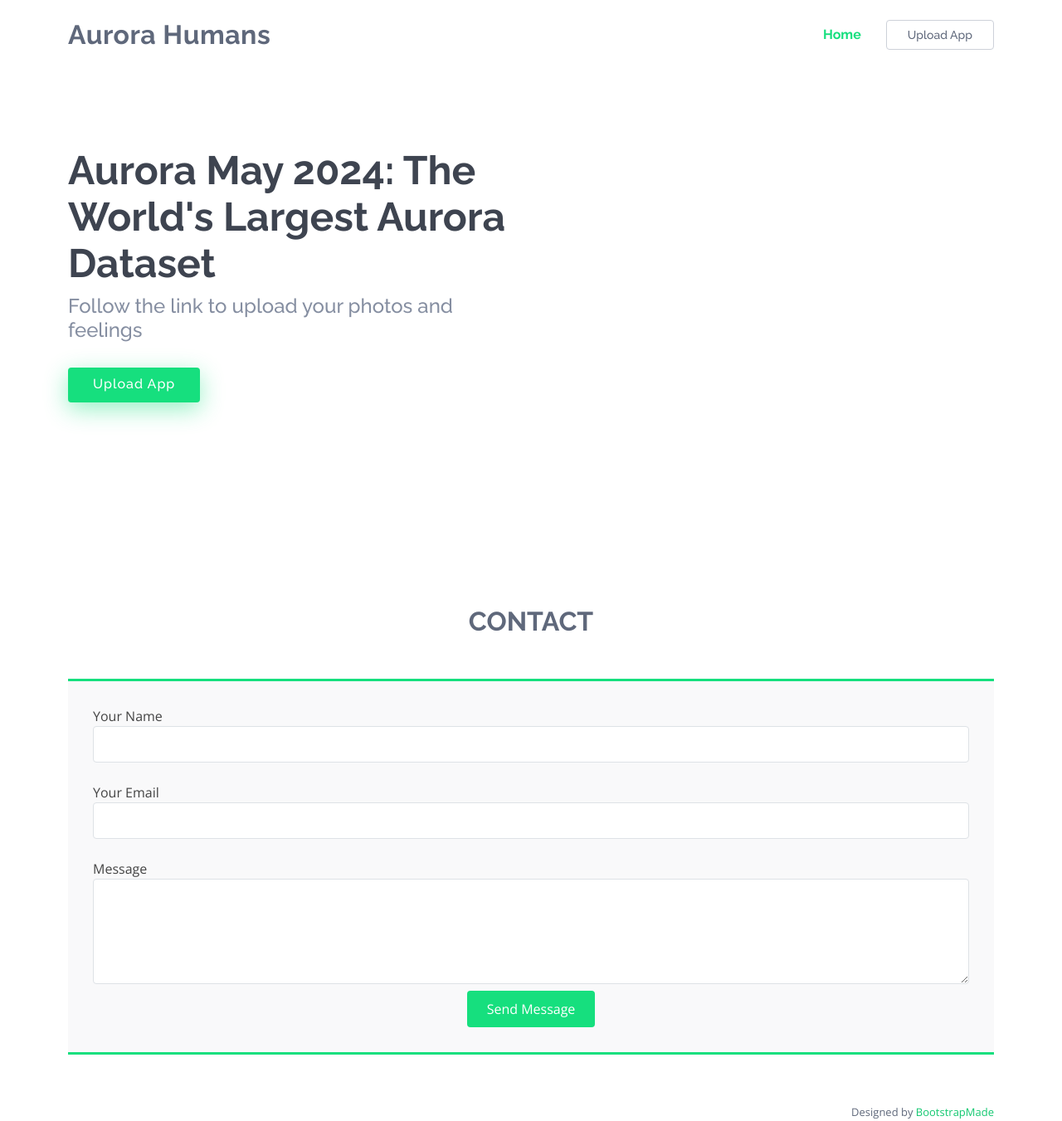
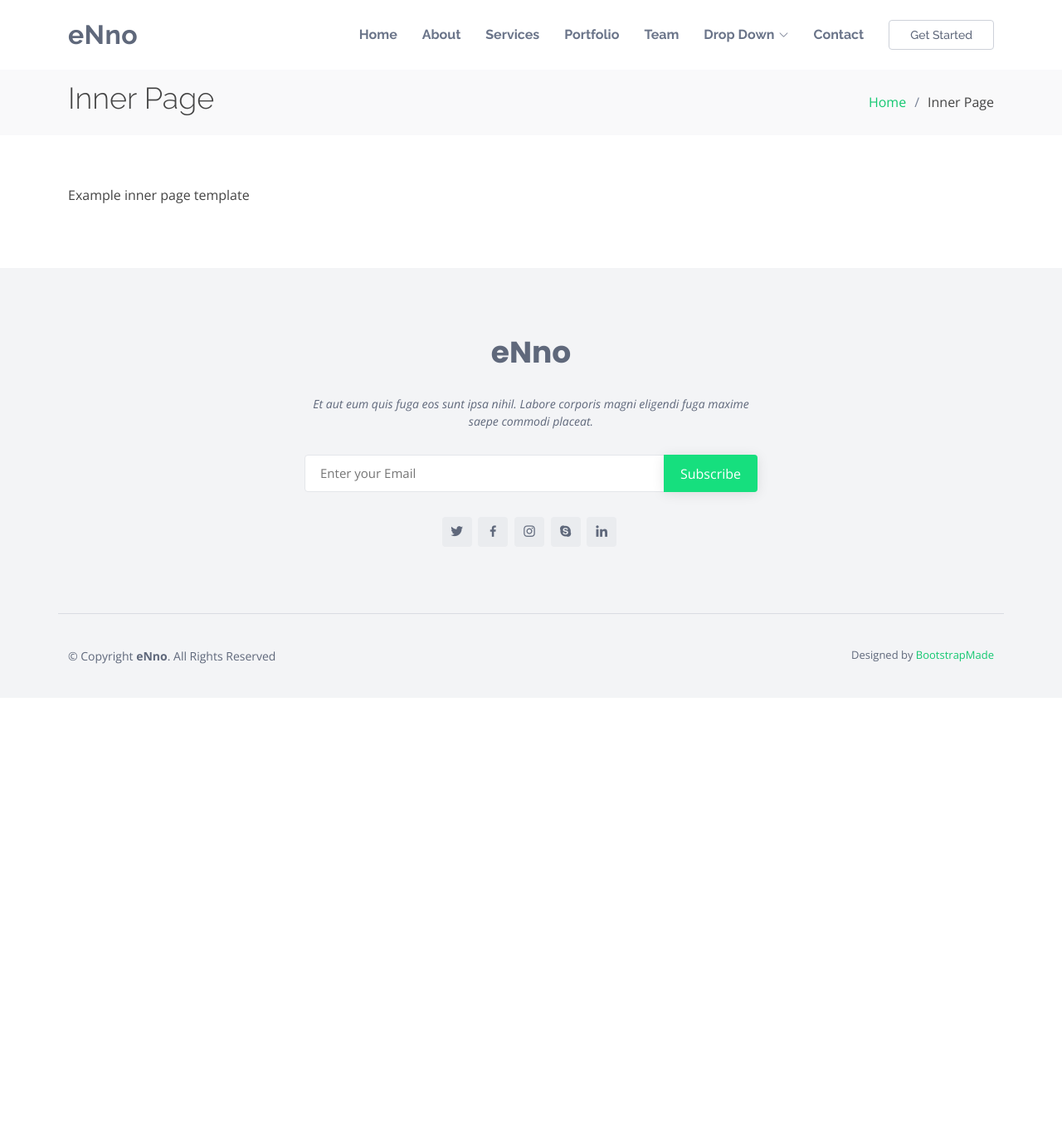
Before and after one commit to AuroraHumans/aurora-page, a plain HTML site: page eNno/inner-page.html in a window 1280 px wide. Shown: the whole page at 83% size. After the commit the page ends 841 px from the top, so only its background shows below. Drawn offline with nearby package versions, Linux system fonts and the light colour scheme.

Commit message:
Fixed Inner Page

```diff
--- a/eNno/inner-page.html
+++ b/eNno/inner-page.html
@@ -4,11 +4,35 @@
 <head>
   <meta charset="utf-8">
   <meta content="width=device-width, initial-scale=1.0" name="viewport">
-  <title>Aurora Humans - Share Your Experience</title>
-  <link href="assets/img/favicon.png" rel="icon">
+
+  <title>Aurora Humans</title>
+  <meta content="" name="description">
+  <meta content="" name="keywords">
+
+  <!-- Favicons -->
+  <link href="assets/img/favicon.png" rel="icon", width="120px", height="120px">
+  <link href="assets/img/apple-touch-icon.png" rel="apple-touch-icon", width="120px", height="120px">
+
+  <!-- Google Fonts -->
   <link href="https://fonts.googleapis.com/css?family=Open+Sans:300,300i,400,400i,600,600i,700,700i|Raleway:300,300i,400,400i,500,500i,600,600i,700,700i|Poppins:300,300i,400,400i,500,500i,600,600i,700,700i" rel="stylesheet">
+
+  <!-- Vendor CSS Files -->
   <link href="assets/vendor/bootstrap/css/bootstrap.min.css" rel="stylesheet">
+  <link href="assets/vendor/bootstrap-icons/bootstrap-icons.css" rel="stylesheet">
+  <link href="assets/vendor/boxicons/css/boxicons.min.css" rel="stylesheet">
+  <link href="assets/vendor/glightbox/css/glightbox.min.css" rel="stylesheet">
+  <link href="assets/vendor/swiper/swiper-bundle.min.css" rel="stylesheet">
+
+  <!-- Template Main CSS File -->
   <link href="assets/css/style.css" rel="stylesheet">
+
+  <!-- =======================================================
+  * Template Name: eNno
+  * Template URL: https://bootstrapmade.com/enno-free-simple-bootstrap-template/
+  * Updated: Mar 17 2024 with Bootstrap v5.3.3
+  * Author: BootstrapMade.com
+  * License: https://bootstrapmade.com/license/
+  ======================================================== -->
 </head>
 
 <body>
@@ -16,74 +40,131 @@
   <!-- ======= Header ======= -->
   <header id="header" class="fixed-top">
     <div class="container d-flex align-items-center justify-content-between">
-      <h1 class="logo"><a href="index.html">Aurora Humans</a></h1>
+
+      <h1 class="logo"><a href="index.html">eNno</a></h1>
+      <!-- Uncomment below if you prefer to use an image logo -->
+      <!-- <a href="index.html" class="logo"><img src="assets/img/logo.png" alt="" class="img-fluid"></a>-->
+
       <nav id="navbar" class="navbar">
         <ul>
-          <li><a class="nav-link scrollto active" href="#hero">Home</a></li>
-          <li><a class="getstarted scrollto" href="#about">Upload App</a></li>
+          <li><a class="nav-link scrollto " href="#hero">Home</a></li>
+          <li><a class="nav-link scrollto" href="#about">About</a></li>
+          <li><a class="nav-link scrollto" href="#services">Services</a></li>
+          <li><a class="nav-link scrollto " href="#portfolio">Portfolio</a></li>
+          <li><a class="nav-link scrollto" href="#team">Team</a></li>
+          <li class="dropdown"><a href="#"><span>Drop Down</span> <i class="bi bi-chevron-down"></i></a>
+            <ul>
+              <li><a href="#">Drop Down 1</a></li>
+              <li class="dropdown"><a href="#"><span>Deep Drop Down</span> <i class="bi bi-chevron-right"></i></a>
+                <ul>
+                  <li><a href="#">Deep Drop Down 1</a></li>
+                  <li><a href="#">Deep Drop Down 2</a></li>
+                  <li><a href="#">Deep Drop Down 3</a></li>
+                  <li><a href="#">Deep Drop Down 4</a></li>
+                  <li><a href="#">Deep Drop Down 5</a></li>
+                </ul>
+              </li>
+              <li><a href="#">Drop Down 2</a></li>
+              <li><a href="#">Drop Down 3</a></li>
+              <li><a href="#">Drop Down 4</a></li>
+            </ul>
+          </li>
+          <li><a class="nav-link scrollto" href="#contact">Contact</a></li>
+          <li><a class="getstarted scrollto" href="#about">Get Started</a></li>
         </ul>
         <i class="bi bi-list mobile-nav-toggle"></i>
-      </nav>
+      </nav><!-- .navbar -->
+
     </div>
-  </header>
+  </header><!-- End Header -->
 
-  <!-- ======= Hero Section ======= -->
-  <section id="hero" class="d-flex align-items-center" style="max-height: 150vh;">
+  <main id="main">
+
+    <!-- ======= Breadcrumbs ======= -->
+    <section class="breadcrumbs">
       <div class="container">
-      <div class="row">
-        <div class="col-lg-6 pt-5 pt-lg-0 order-2 order-lg-1 d-flex flex-column justify-content-center">
-          <h1>Aurora May 2024: The World's Largest Aurora Dataset</h1>
-          <h2>Follow the link to upload your photos and feelings</h2>
-          <div class="d-flex">
-            <a href="#about" class="btn-get-started scrollto">Upload App</a>
+
+        <div class="d-flex justify-content-between align-items-center">
+          <h2>Inner Page</h2>
+          <ol>
+            <li><a href="index.html">Home</a></li>
+            <li>Inner Page</li>
+          </ol>
         </div>
+
       </div>
-        <div class="col-lg-6 order-1 order-lg-2 hero-img">
-          <img src="assets/img/hero-img.png" class="img-fluid animated" alt="">
-        </div>
-      </div>
+    </section><!-- End Breadcrumbs -->
+
+    <section class="inner-page">
+      <div class="container">
+        <p>
+          Example inner page template
+        </p>
       </div>
     </section>
 
-  <!-- ======= Contact Section ======= -->
-  <section id="contact" class="contact">
+  </main><!-- End #main -->
+
+  <!-- ======= Footer ======= -->
+  <footer id="footer">
+
+    <div class="footer-top">
+
       <div class="container">
-      <div class="section-title">
-        <h2>Contact</h2>
+
+        <div class="row  justify-content-center">
+          <div class="col-lg-6">
+            <h3>eNno</h3>
+            <p>Et aut eum quis fuga eos sunt ipsa nihil. Labore corporis magni eligendi fuga maxime saepe commodi placeat.</p>
           </div>
-      <div class="row">
-        <div class="col-lg-12 d-flex align-items-stretch">
-          <form action="forms/contact.php" method="post" role="form" class="php-email-form">
-            <div class="form-group">
-              <label for="name">Your Name</label>
-              <input type="text" name="name" class="form-control" id="name" required>
         </div>
-            <div class="form-group mt-3">
-              <label for="email">Your Email</label>
-              <input type="email" class="form-control" name="email" id="email" required>
-            </div>
-            <div class="form-group mt-3">
-              <label for="message">Message</label>
-              <textarea class="form-control" name="message" rows="5" required></textarea>
-            </div>
-            <div class="text-center"><button type="submit">Send Message</button></div>
+
+        <div class="row footer-newsletter justify-content-center">
+          <div class="col-lg-6">
+            <form action="" method="post">
+              <input type="email" name="email" placeholder="Enter your Email"><input type="submit" value="Subscribe">
             </form>
           </div>
         </div>
+
+        <div class="social-links">
+          <a href="#" class="twitter"><i class="bx bxl-twitter"></i></a>
+          <a href="#" class="facebook"><i class="bx bxl-facebook"></i></a>
+          <a href="#" class="instagram"><i class="bx bxl-instagram"></i></a>
+          <a href="#" class="google-plus"><i class="bx bxl-skype"></i></a>
+          <a href="#" class="linkedin"><i class="bx bxl-linkedin"></i></a>
         </div>
-  </section>
 
-  <footer id="footer">
-    <div class="container">
+      </div>
+    </div>
+
+    <div class="container footer-bottom clearfix">
+      <div class="copyright">
+        &copy; Copyright <strong><span>eNno</span></strong>. All Rights Reserved
+      </div>
       <div class="credits">
+        <!-- All the links in the footer should remain intact. -->
+        <!-- You can delete the links only if you purchased the pro version. -->
+        <!-- Licensing information: https://bootstrapmade.com/license/ -->
+        <!-- Purchase the pro version with working PHP/AJAX contact form: https://bootstrapmade.com/enno-free-simple-bootstrap-template/ -->
         Designed by <a href="https://bootstrapmade.com/">BootstrapMade</a>
       </div>
     </div>
-  </footer>
+  </footer><!-- End Footer -->
 
   <a href="#" class="back-to-top d-flex align-items-center justify-content-center"><i class="bi bi-arrow-up-short"></i></a>
 
+  <!-- Vendor JS Files -->
+  <script src="assets/vendor/purecounter/purecounter_vanilla.js"></script>
   <script src="assets/vendor/bootstrap/js/bootstrap.bundle.min.js"></script>
+  <script src="assets/vendor/glightbox/js/glightbox.min.js"></script>
+  <script src="assets/vendor/isotope-layout/isotope.pkgd.min.js"></script>
+  <script src="assets/vendor/swiper/swiper-bundle.min.js"></script>
+  <script src="assets/vendor/php-email-form/validate.js"></script>
+
+  <!-- Template Main JS File -->
+  <script src="assets/js/main.js"></script>
+
 </body>
 
 </html>
```
Also changed, not shown: 2 other files. Lines whose indentation alone changed are shown as unchanged.
